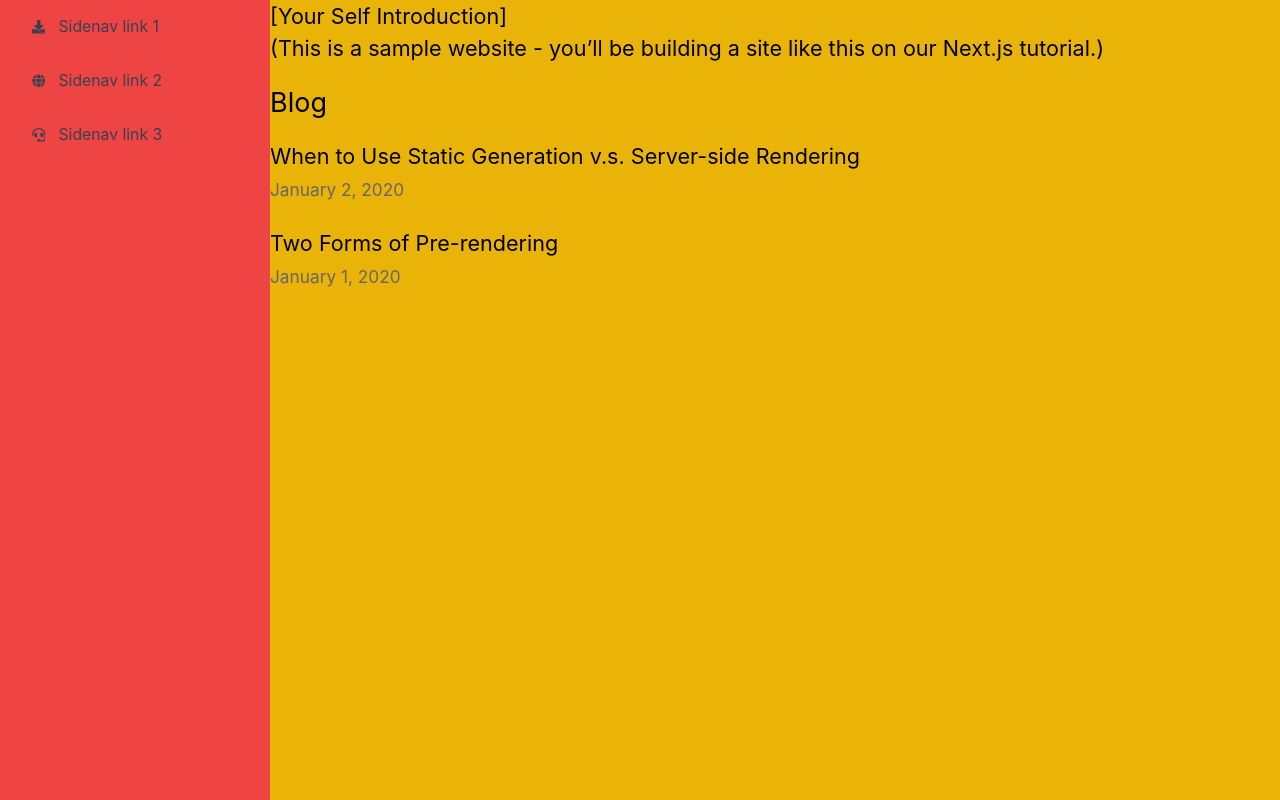
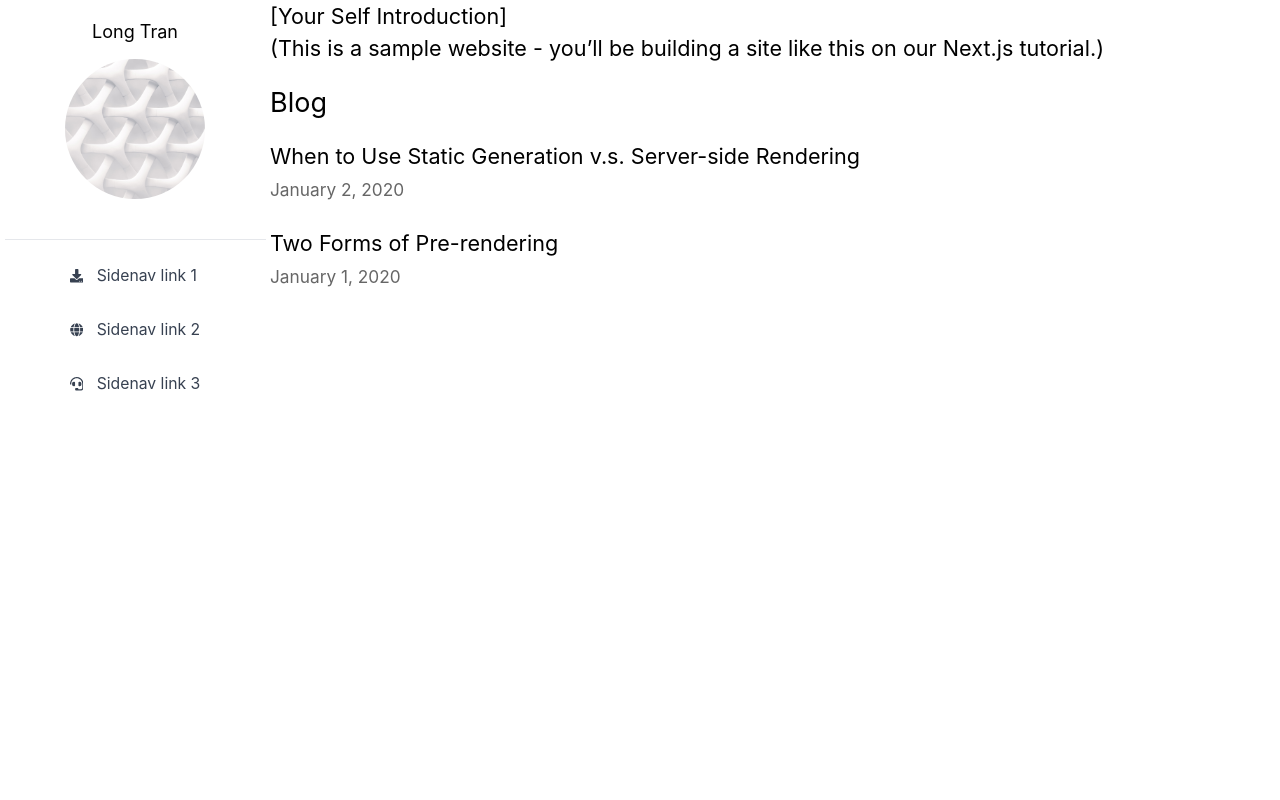
Before and after one commit to longtran1904/nextjs-blog, a Next.js app: page / in a window 1280 px wide. Built offline with nearby package versions, Linux system fonts and the light colour scheme.

Commit message:
Add avatar to Navbar

```diff
--- /dev/null
+++ b/components/NavBar.js
@@ -0,0 +1,56 @@
+import Image from "next/image";
+import { FontAwesomeIcon } from "@fortawesome/react-fontawesome";
+
+
+const authorName = "Long Tran";
+export default function NavBar(){
+    return (
+        <div className="w-60 h-screen shadow-md bg-white px-1">
+            {/* Name and Avatar */}
+
+            <div className="py-4 h-auto flex flex-col items-center">
+                <h1>
+                    {authorName}
+                </h1>
+                <Image
+                    className="rounded-full my-3 mx-1"
+                    src='/images/profile.jpeg'
+                    width={140} height={140}
+                />
+                {/* <div className="py-2 flex items-center justify-center h-12">
+                    <FontAwesomeIcon icon="fa-brands fa-linkedin" style={{ fontSize: 100, color: "blue" }} />
+                </div> */}
+            </div>
+            <hr className="my-2"/>
+            {/* Menu */}
+            <div className="flex items-center justify-center">
+                <ul>
+                    <li>
+                        <a className="flex items-center text-sm py-4 h-12 overflow-hidden text-gray-700 text-ellipsis whitespace-nowrap rounded hover:text-gray-900 hover:bg-gray-100 transition duration-300 ease-in-out" href="#!" data-mdb-ripple="true" data-mdb-ripple-color="dark">
+                            <svg aria-hidden="true" focusable="false" data-prefix="fas" class="w-3 h-3 mr-3" role="img" xmlns="http://www.w3.org/2000/svg" viewBox="0 0 512 512">
+                            <path fill="currentColor" d="M216 0h80c13.3 0 24 10.7 24 24v168h87.7c17.8 0 26.7 21.5 14.1 34.1L269.7 378.3c-7.5 7.5-19.8 7.5-27.3 0L90.1 226.1c-12.6-12.6-3.7-34.1 14.1-34.1H192V24c0-13.3 10.7-24 24-24zm296 376v112c0 13.3-10.7 24-24 24H24c-13.3 0-24-10.7-24-24V376c0-13.3 10.7-24 24-24h146.7l49 49c20.1 20.1 52.5 20.1 72.6 0l49-49H488c13.3 0 24 10.7 24 24zm-124 88c0-11-9-20-20-20s-20 9-20 20 9 20 20 20 20-9 20-20zm64 0c0-11-9-20-20-20s-20 9-20 20 9 20 20 20 20-9 20-20z"></path>
+                            </svg>
+                            <span>Sidenav link 1</span>
+                        </a>
+                    </li>
+                    <li>
+                        <a className="flex items-center text-sm py-4 h-12 overflow-hidden text-gray-700 text-ellipsis whitespace-nowrap rounded hover:text-gray-900 hover:bg-gray-100 transition duration-300 ease-in-out" href="#!" data-mdb-ripple="true" data-mdb-ripple-color="dark">
+                            <svg aria-hidden="true" focusable="false" data-prefix="fas" class="w-3 h-3 mr-3" role="img" xmlns="http://www.w3.org/2000/svg" viewBox="0 0 496 512">
+                            <path fill="currentColor" d="M336.5 160C322 70.7 287.8 8 248 8s-74 62.7-88.5 152h177zM152 256c0 22.2 1.2 43.5 3.3 64h185.3c2.1-20.5 3.3-41.8 3.3-64s-1.2-43.5-3.3-64H155.3c-2.1 20.5-3.3 41.8-3.3 64zm324.7-96c-28.6-67.9-86.5-120.4-158-141.6 24.4 33.8 41.2 84.7 50 141.6h108zM177.2 18.4C105.8 39.6 47.8 92.1 19.3 160h108c8.7-56.9 25.5-107.8 49.9-141.6zM487.4 192H372.7c2.1 21 3.3 42.5 3.3 64s-1.2 43-3.3 64h114.6c5.5-20.5 8.6-41.8 8.6-64s-3.1-43.5-8.5-64zM120 256c0-21.5 1.2-43 3.3-64H8.6C3.2 212.5 0 233.8 0 256s3.2 43.5 8.6 64h114.6c-2-21-3.2-42.5-3.2-64zm39.5 96c14.5 89.3 48.7 152 88.5 152s74-62.7 88.5-152h-177zm159.3 141.6c71.4-21.2 129.4-73.7 158-141.6h-108c-8.8 56.9-25.6 107.8-50 141.6zM19.3 352c28.6 67.9 86.5 120.4 158 141.6-24.4-33.8-41.2-84.7-50-141.6h-108z"></path>
+                            </svg>
+                            <span>Sidenav link 2</span>
+                        </a>
+                    </li>
+                    <li>
+                        <a className="flex items-center text-sm py-4 h-12 overflow-hidden text-gray-700 text-ellipsis whitespace-nowrap rounded hover:text-gray-900 hover:bg-gray-100 transition duration-300 ease-in-out" href="#!" data-mdb-ripple="true" data-mdb-ripple-color="dark">
+                            <svg aria-hidden="true" focusable="false" data-prefix="fas" class="w-3 h-3 mr-3" role="img" xmlns="http://www.w3.org/2000/svg" viewBox="0 0 512 512">
+                            <path fill="currentColor" d="M192 208c0-17.67-14.33-32-32-32h-16c-35.35 0-64 28.65-64 64v48c0 35.35 28.65 64 64 64h16c17.67 0 32-14.33 32-32V208zm176 144c35.35 0 64-28.65 64-64v-48c0-35.35-28.65-64-64-64h-16c-17.67 0-32 14.33-32 32v112c0 17.67 14.33 32 32 32h16zM256 0C113.18 0 4.58 118.83 0 256v16c0 8.84 7.16 16 16 16h16c8.84 0 16-7.16 16-16v-16c0-114.69 93.31-208 208-208s208 93.31 208 208h-.12c.08 2.43.12 165.72.12 165.72 0 23.35-18.93 42.28-42.28 42.28H320c0-26.51-21.49-48-48-48h-32c-26.51 0-48 21.49-48 48s21.49 48 48 48h181.72c49.86 0 90.28-40.42 90.28-90.28V256C507.42 118.83 398.82 0 256 0z"></path>
+                            </svg>
+                            <span>Sidenav link 3</span>
+                        </a>
+                    </li>
+                </ul>
+            </div>
+        </div>
+    )
+}
--- a/components/layout.js
+++ b/components/layout.js
@@ -4,6 +4,7 @@ import styles from './layout.module.css'
 import utilStyles from '../styles/utils.module.css'
 import Link from 'next/link';
 import Header from './Header';
+import NavBar from './NavBar';
 const name = 'Long Tran';
 export const siteTitle = 'Next.js Sample Website';
 export default function Layout({ children, home }) {
@@ -24,34 +25,6 @@ export default function Layout({ children, home }) {
                     <meta name='og:title' content={siteTitle}/>
                     <meta name='twitter:card' content='summary_large_image'/>
                 </Head>
-                <div className="relative min-h-screen flex">
-                    <div className="w-60 h-screen shadow-md bg-red-500 px-1">
-                        <ul class="relative">
-                            <li class="relative">
-                            <a class="flex items-center text-sm py-4 px-6 h-12 overflow-hidden text-gray-700 text-ellipsis whitespace-nowrap rounded hover:text-gray-900 hover:bg-gray-100 transition duration-300 ease-in-out" href="#!" data-mdb-ripple="true" data-mdb-ripple-color="dark">
-                                <svg aria-hidden="true" focusable="false" data-prefix="fas" class="w-3 h-3 mr-3" role="img" xmlns="http://www.w3.org/2000/svg" viewBox="0 0 512 512">
-                                <path fill="currentColor" d="M216 0h80c13.3 0 24 10.7 24 24v168h87.7c17.8 0 26.7 21.5 14.1 34.1L269.7 378.3c-7.5 7.5-19.8 7.5-27.3 0L90.1 226.1c-12.6-12.6-3.7-34.1 14.1-34.1H192V24c0-13.3 10.7-24 24-24zm296 376v112c0 13.3-10.7 24-24 24H24c-13.3 0-24-10.7-24-24V376c0-13.3 10.7-24 24-24h146.7l49 49c20.1 20.1 52.5 20.1 72.6 0l49-49H488c13.3 0 24 10.7 24 24zm-124 88c0-11-9-20-20-20s-20 9-20 20 9 20 20 20 20-9 20-20zm64 0c0-11-9-20-20-20s-20 9-20 20 9 20 20 20 20-9 20-20z"></path>
-                                </svg>
-                                <span>Sidenav link 1</span>
-                            </a>
-                            </li>
-                            <li class="relative">
-                            <a class="flex items-center text-sm py-4 px-6 h-12 overflow-hidden text-gray-700 text-ellipsis whitespace-nowrap rounded hover:text-gray-900 hover:bg-gray-100 transition duration-300 ease-in-out" href="#!" data-mdb-ripple="true" data-mdb-ripple-color="dark">
-                                <svg aria-hidden="true" focusable="false" data-prefix="fas" class="w-3 h-3 mr-3" role="img" xmlns="http://www.w3.org/2000/svg" viewBox="0 0 496 512">
-                                <path fill="currentColor" d="M336.5 160C322 70.7 287.8 8 248 8s-74 62.7-88.5 152h177zM152 256c0 22.2 1.2 43.5 3.3 64h185.3c2.1-20.5 3.3-41.8 3.3-64s-1.2-43.5-3.3-64H155.3c-2.1 20.5-3.3 41.8-3.3 64zm324.7-96c-28.6-67.9-86.5-120.4-158-141.6 24.4 33.8 41.2 84.7 50 141.6h108zM177.2 18.4C105.8 39.6 47.8 92.1 19.3 160h108c8.7-56.9 25.5-107.8 49.9-141.6zM487.4 192H372.7c2.1 21 3.3 42.5 3.3 64s-1.2 43-3.3 64h114.6c5.5-20.5 8.6-41.8 8.6-64s-3.1-43.5-8.5-64zM120 256c0-21.5 1.2-43 3.3-64H8.6C3.2 212.5 0 233.8 0 256s3.2 43.5 8.6 64h114.6c-2-21-3.2-42.5-3.2-64zm39.5 96c14.5 89.3 48.7 152 88.5 152s74-62.7 88.5-152h-177zm159.3 141.6c71.4-21.2 129.4-73.7 158-141.6h-108c-8.8 56.9-25.6 107.8-50 141.6zM19.3 352c28.6 67.9 86.5 120.4 158 141.6-24.4-33.8-41.2-84.7-50-141.6h-108z"></path>
-                                </svg>
-                                <span>Sidenav link 2</span>
-                            </a>
-                            </li>
-                            <li class="relative">
-                            <a class="flex items-center text-sm py-4 px-6 h-12 overflow-hidden text-gray-700 text-ellipsis whitespace-nowrap rounded hover:text-gray-900 hover:bg-gray-100 transition duration-300 ease-in-out" href="#!" data-mdb-ripple="true" data-mdb-ripple-color="dark">
-                                <svg aria-hidden="true" focusable="false" data-prefix="fas" class="w-3 h-3 mr-3" role="img" xmlns="http://www.w3.org/2000/svg" viewBox="0 0 512 512">
-                                <path fill="currentColor" d="M192 208c0-17.67-14.33-32-32-32h-16c-35.35 0-64 28.65-64 64v48c0 35.35 28.65 64 64 64h16c17.67 0 32-14.33 32-32V208zm176 144c35.35 0 64-28.65 64-64v-48c0-35.35-28.65-64-64-64h-16c-17.67 0-32 14.33-32 32v112c0 17.67 14.33 32 32 32h16zM256 0C113.18 0 4.58 118.83 0 256v16c0 8.84 7.16 16 16 16h16c8.84 0 16-7.16 16-16v-16c0-114.69 93.31-208 208-208s208 93.31 208 208h-.12c.08 2.43.12 165.72.12 165.72 0 23.35-18.93 42.28-42.28 42.28H320c0-26.51-21.49-48-48-48h-32c-26.51 0-48 21.49-48 48s21.49 48 48 48h181.72c49.86 0 90.28-40.42 90.28-90.28V256C507.42 118.83 398.82 0 256 0z"></path>
-                                </svg>
-                                <span>Sidenav link 3</span>
-                            </a>
-                            </li>
-                        </ul>
                 <header className={styles.header}>
                     {home ? (
                         <>
@@ -87,8 +60,9 @@ export default function Layout({ children, home }) {
                         </>
                     )}
                 </header>
-                    </div>
-                    <div className='flex-1 bg-yellow-500'>
+                <div className="relative min-h-screen flex">
+                    <NavBar/>
+                    <div className='flex-1 bg-white'>
                         <main>{children}</main>
                         {!home && (
                             <div className={styles.backToHome}>
```
Lines whose indentation alone changed are shown as unchanged.
